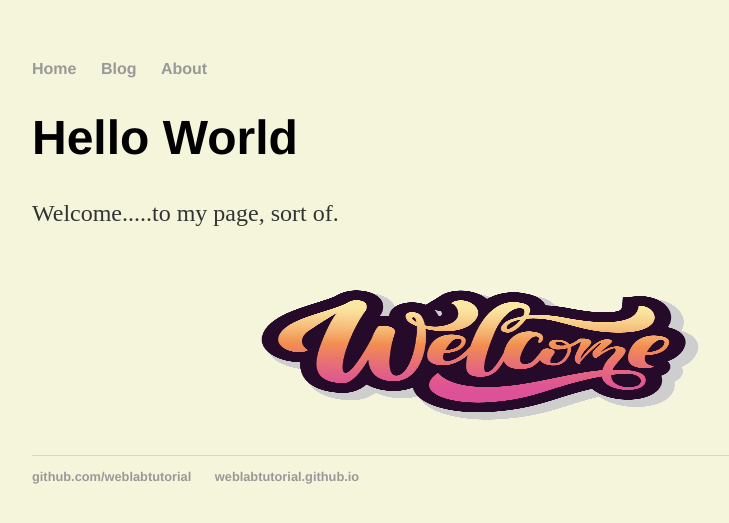
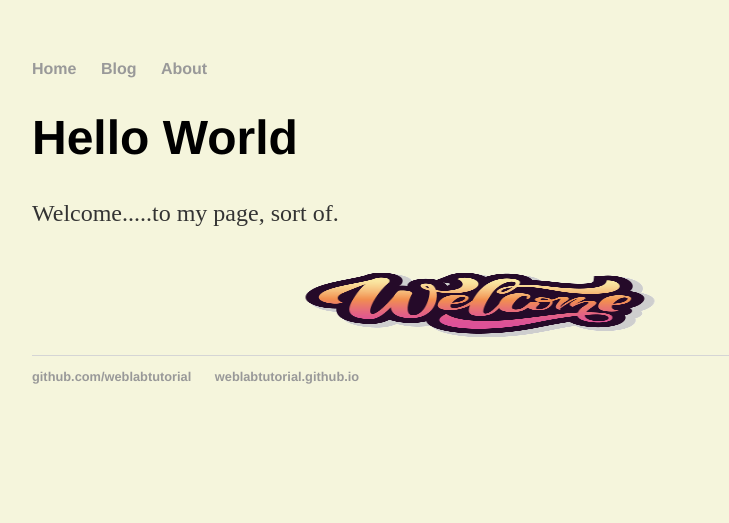
Before and after one commit to cbm2001/cbm2001.github.io, a Jekyll site: the page built from index.html, in a window 1280 px wide. Shown: the top 523 px of the page, without its empty margins (160-889 px from the left). Built offline with Jekyll 4.4.1, drawn with Linux system fonts in a browser that asks for light colours.

Commit message:
Update index.html

```diff
--- a/index.html
+++ b/index.html
@@ -7,4 +7,4 @@ title: Web Programming
   <p>Welcome.....to my page, sort of.</p>
 
 </div>
-<img src="/images/welcome.png" alt="welcome pic" style="height: 200px; display: block; margin-right: auto; margin-left: auto; width: 50%;">
+<img src="/images/welcome.png" alt="welcome pic" style="height: 100px; display: block; margin-right: auto; margin-left: auto; width: 40%;">
```
